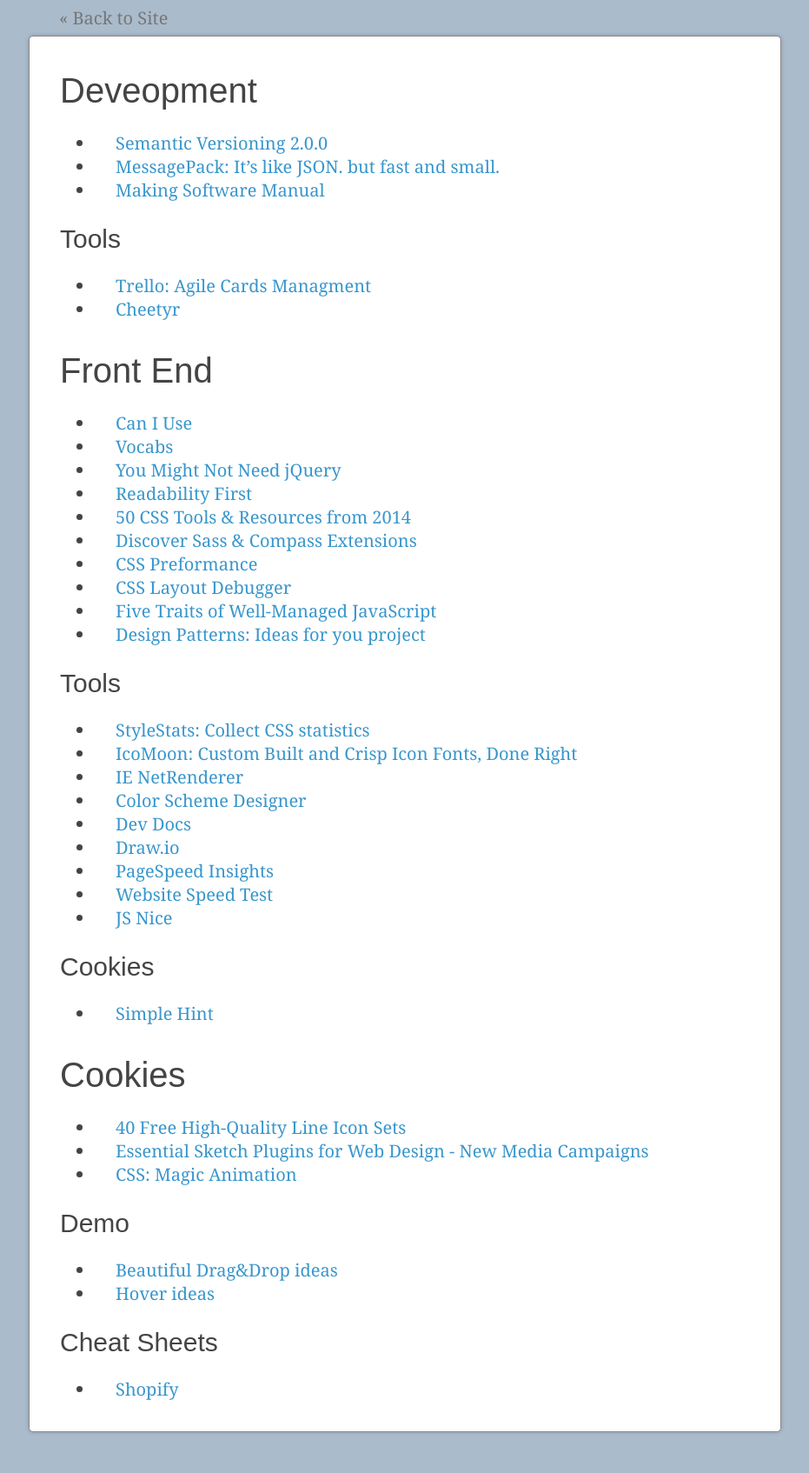
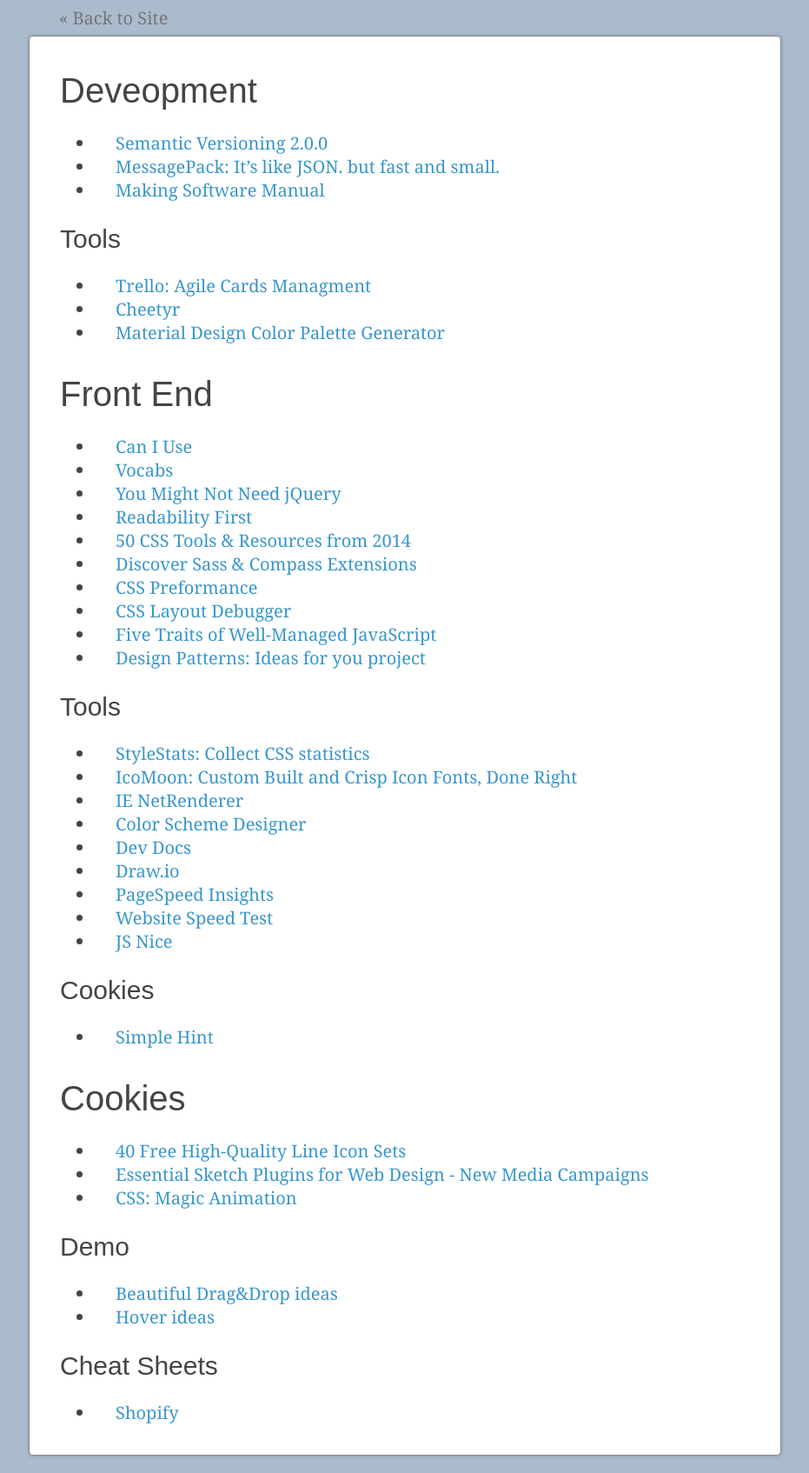
Before and after one commit to gordio/gordio.github.io, a Jekyll site: the page built from links.md, in a window 1280 px wide. Shown: the whole page at 87% size, without its empty margins (174-1105 px from the left). Built offline with Jekyll 4.4.1, drawn with Linux system fonts in a browser that asks for light colours; nearby versions of some CDN libraries; before the commit the page ends 1667 px from its top, so only the background shows below that.

Commit message:
add: Material Palette

```diff
--- a/links.md
+++ b/links.md
@@ -12,6 +12,7 @@
 -----
 - [Trello: Agile Cards Managment](https://trello.com/)
 - [Cheetyr](http://www.cheetyr.com/)
+- [Material Design Color Palette Generator](http://www.materialpalette.com/)
 
 
 Front End
```
